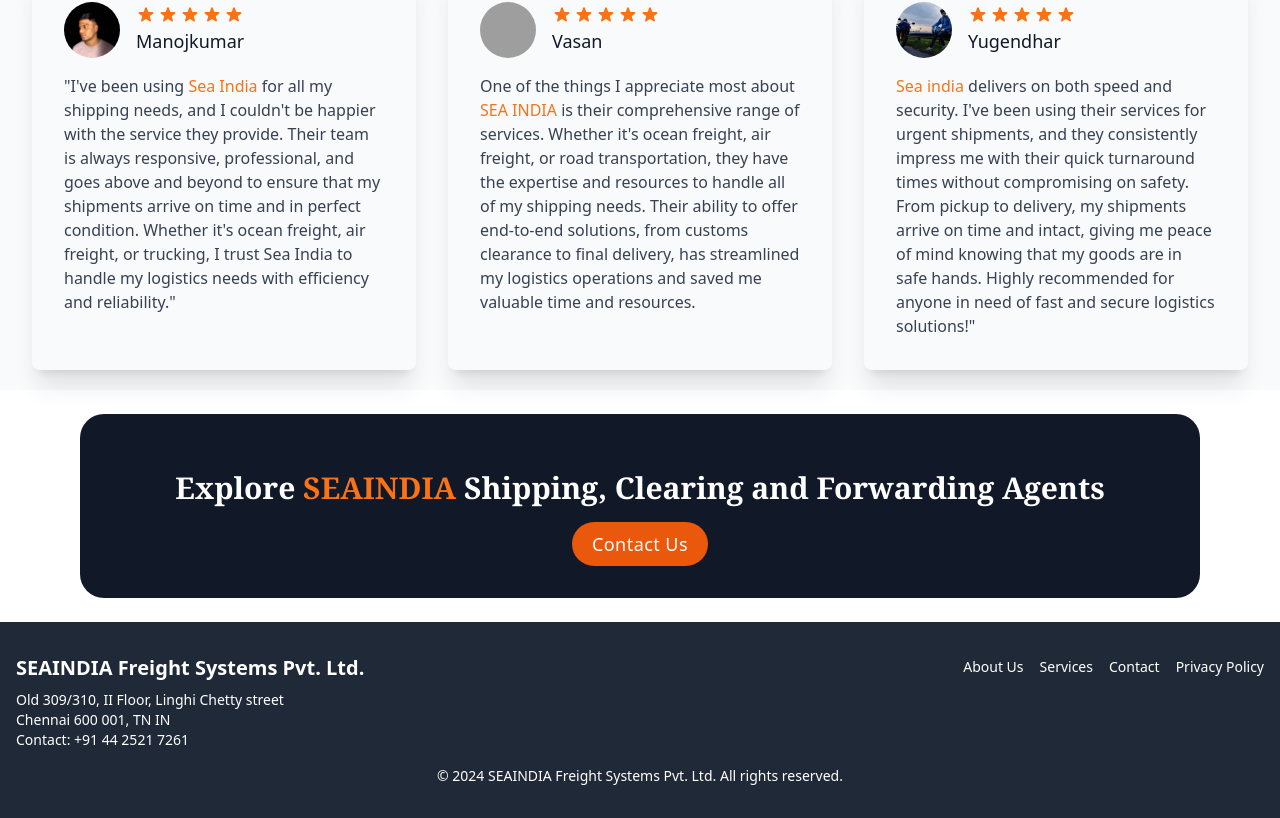
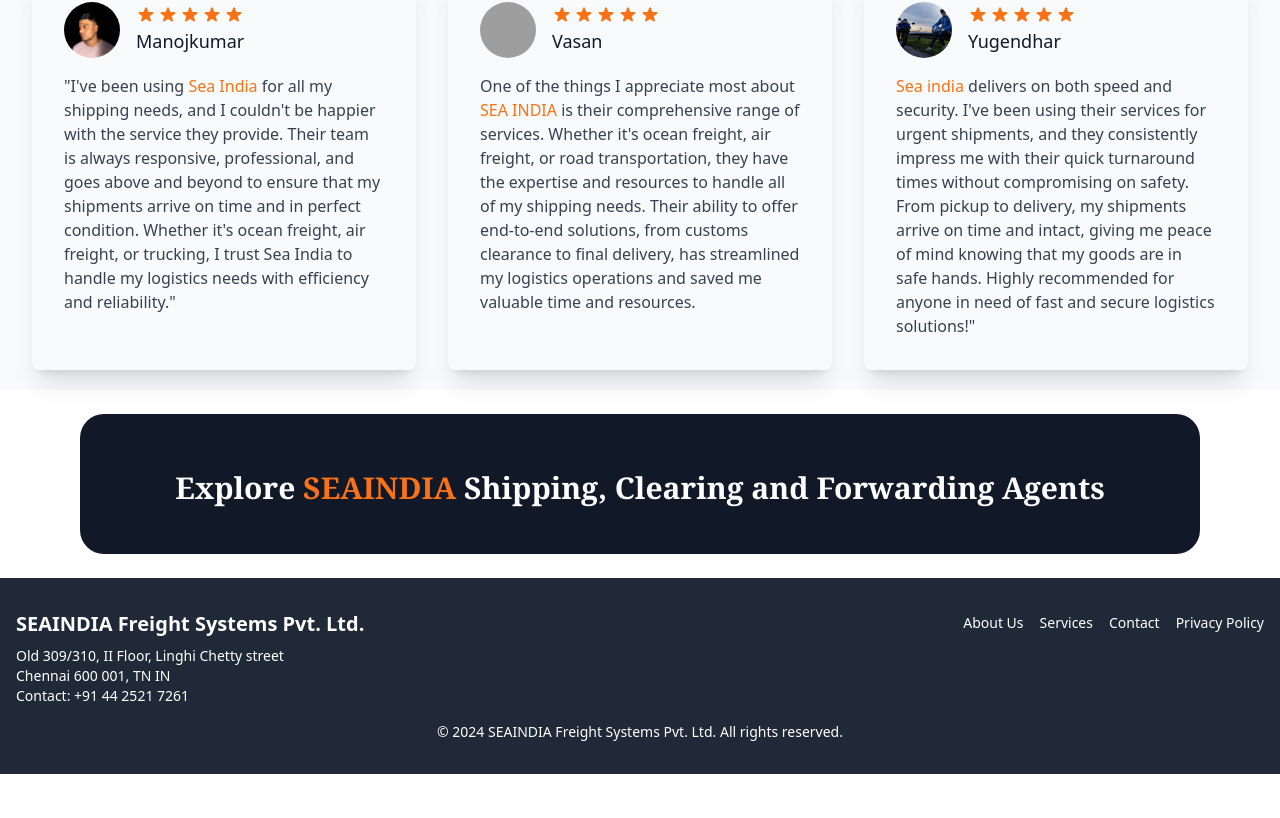
Before and after one commit to yugandhar0609/seaIndia, a React (Vite) app: page /services in a window 1280 px wide. Shown: the part 2557-3375 px from the top of the page. After the commit the page ends 3331 px from the top, so only its background shows below. Built offline with nearby package versions, Linux system fonts and the light colour scheme; grey boxes are pictures that could not be loaded.

Commit message:
commited

```diff
--- a/src/Components/Content.jsx
+++ b/src/Components/Content.jsx
@@ -25,9 +25,9 @@ const Content = () => {
 
               <div class="flex flex-col mt-4 sm:flex-row sm:items-center sm:justify-center">
                 <Link to="/contact" onClick={handleMenuClick}>
-                  <button class="w-full px-5 py-2 text-sm md:text-lg tracking-wide text-white capitalize transition-colors duration-300 transform bg-orange-600 rounded-full sm:mx-2 sm:order-2 sm:w-auto hover:bg-white hover:text-black ">
+                  {/* <button class="w-full px-5 py-2 text-sm md:text-lg tracking-wide text-white capitalize transition-colors duration-300 transform bg-orange-600 rounded-full sm:mx-2 sm:order-2 sm:w-auto hover:bg-white hover:text-black ">
                     Contact Us
-                  </button>
+                  </button> */}
                 </Link>
               </div>
             </div>
```
